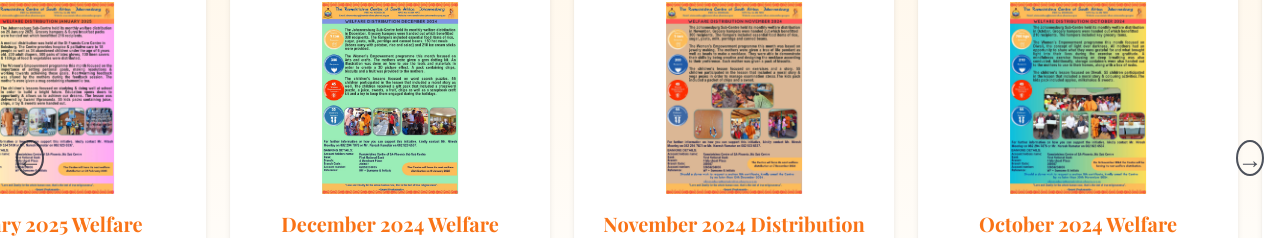
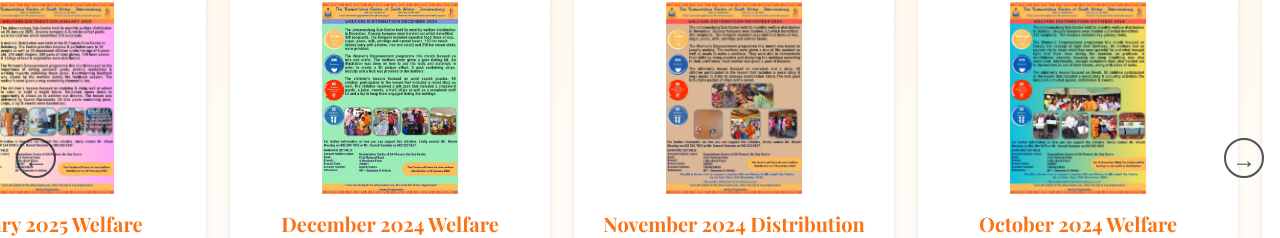
Before and after one commit to Samadhimatram2025/ramakrishna, a Nuxt app: page / in a window 1280 px wide. Shown: the part 1506-1744 px from the top of the page. Built offline with nearby package versions, Linux system fonts and the light colour scheme.

Commit message:
latest update

```diff
--- a/pages/index.vue
+++ b/pages/index.vue
@@ -197,8 +197,8 @@ export default {
     <section class="py-16 bg-gradient-to-b from-saffron-100/80 to-white/80 relative z-10">
       <h2 class="text-3xl font-bold text-saffron-900 text-center mb-8">Recent Activities</h2>
       <div class="activities-container overflow-x-hidden whitespace-nowrap relative">
-        <span class="scroll-left text-saffron-700 text-2xl font-semibold ml-4 opacity-75 absolute left-4 top-1/2 transform -translate-y-1/2 cursor-pointer" style="z-index: 10; border-radius: 50%; border: 2px solid;">←</span>
-        <span class="scroll-right text-saffron-700 text-2xl font-semibold mr-4 opacity-75 absolute right-4 top-1/2 transform -translate-y-1/2 cursor-pointer" style="z-index: 10; border-radius: 50%; border: 2px solid;">→</span>
+        <span class="scroll-left text-saffron-700 text-2xl font-semibold ml-4 opacity-75 absolute left-4 top-1/2 transform -translate-y-1/2 cursor-pointer" style="z-index: 10; border-radius: 50%; border: 2px solid; width: 40px; height: 40px; display: flex; align-items: center; justify-content: center;">←</span>
+        <span class="scroll-right text-saffron-700 text-2xl font-semibold mr-4 opacity-75 absolute right-4 top-1/2 transform -translate-y-1/2 cursor-pointer" style="z-index: 10; border-radius: 50%; border: 2px solid; width: 40px; height: 40px; display: flex; align-items: center; justify-content: center;">→</span>
         <div class="parallax-inner inline-flex gap-6">
           <NuxtLink to="/activity1" class="bg-white p-6 rounded-lg shadow-md hover:shadow-xl transition-shadow duration-300 parallax-item w-64">
             <img src="/january_2025.jpg" alt="January 2025 Welfare Distribution" class="w-full h-48 object-contain rounded-lg mb-4" />
@@ -316,6 +316,11 @@ export default {
   z-index: 10;
   border-radius: 50%;
   border: 2px solid;
+  width: 40px;
+  height: 40px;
+  display: flex;
+  align-items: center;
+  justify-content: center;
 }
 
 .scroll-right {
@@ -325,6 +330,11 @@ export default {
   z-index: 10;
   border-radius: 50%;
   border: 2px solid;
+  width: 40px;
+  height: 40px;
+  display: flex;
+  align-items: center;
+  justify-content: center;
 }
 
 .scroll-sign {
```
